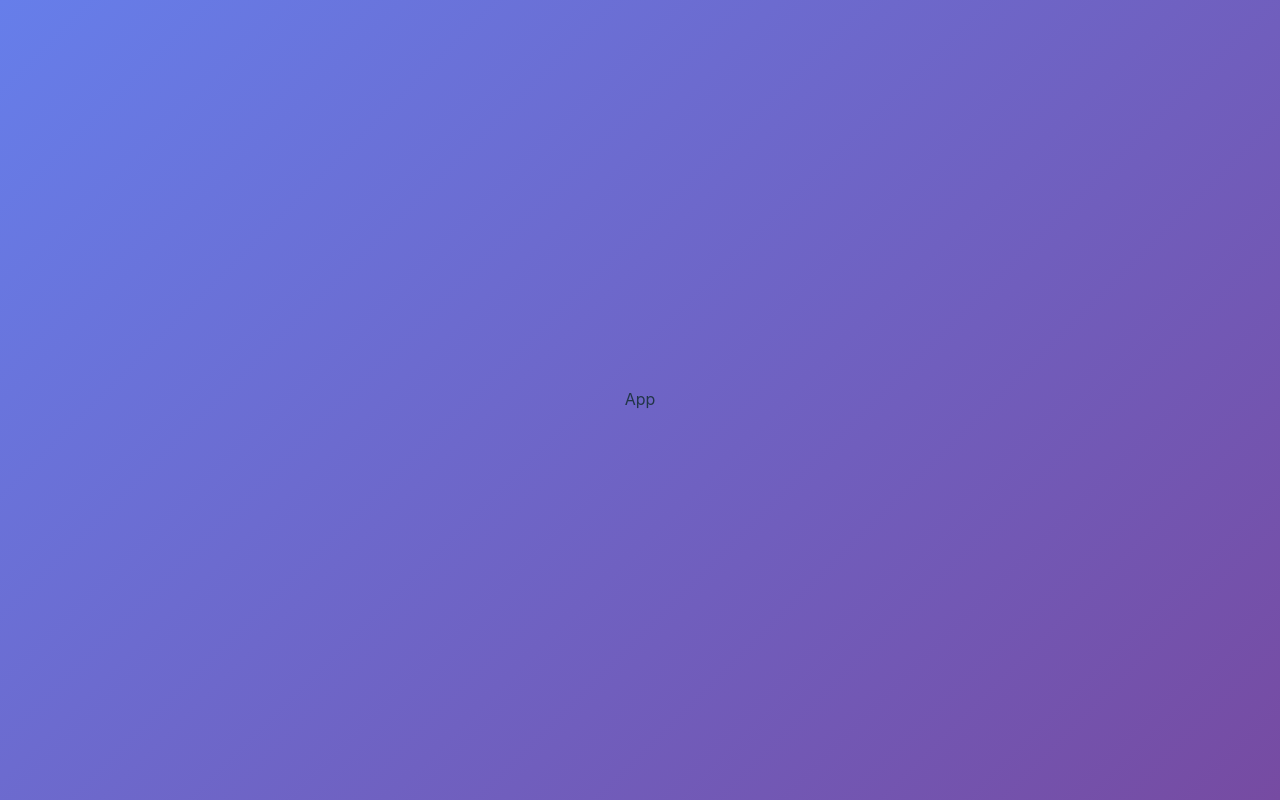
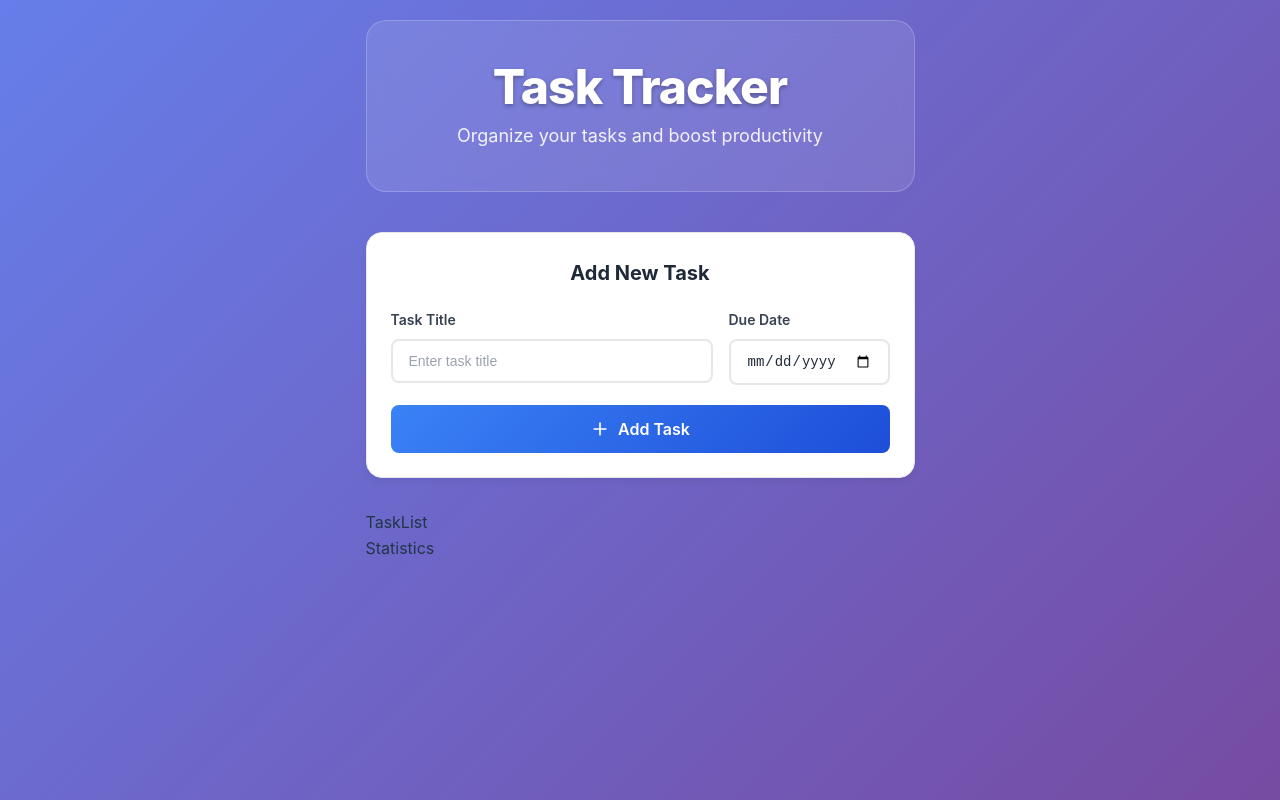
Before and after one commit to webdev-mohdamir/react-004, a React (Vite) app: page / in a window 1280 px wide. Built offline with nearby package versions, Linux system fonts and the light colour scheme.

Commit message:
Added app and task components

```diff
--- a/src/App.css
+++ b/src/App.css
@@ -11,7 +11,7 @@
 .app-header {
   text-align: center;
   margin-bottom: 40px;
-  padding: 40px 20px;
+  padding: 40px 80px;
   background: rgba(255, 255, 255, 0.1);
   border-radius: 20px;
   backdrop-filter: blur(10px);
--- a/src/App.jsx
+++ b/src/App.jsx
@@ -1,5 +1,30 @@
+import TaskForm from "./components/TaskForm.jsx";
+import TaskList from "@/components/TaskList";
+import Statistics from "@/components/Statistics";
+import "./App.css";
+
 const App = () => {
-  return <div>App</div>;
+  return (
+    <div className="app">
+      <header className="app-header">
+        <h1 className="app-title">Task Tracker</h1>
+        <p className="app-subtitle">
+          Organize your tasks and boost productivity
+        </p>
+      </header>
+
+      <main className="app-main">
+        {/* Task form */}
+        <TaskForm />
+
+        {/* task list */}
+        <TaskList />
+
+        {/* statistics */}
+        <Statistics />
+      </main>
+    </div>
+  );
 };
 
 export default App;
--- a/src/components/TaskForm.css
+++ b/src/components/TaskForm.css
@@ -46,6 +46,7 @@
   font-size: 14px;
   transition: border-color 0.2s ease;
   background: white;
+  color: #1f2937;
 }
 
 .form-group input:focus {
--- a/src/components/TaskForm.jsx
+++ b/src/components/TaskForm.jsx
@@ -1,5 +1,37 @@
+import { Plus } from "lucide-react";
+import "./TaskForm.css";
+
 const TaskForm = () => {
-  return <div>TaskForm</div>;
+  return (
+    <div className="task-form-container">
+      <h2 className="form-title">Add New Task</h2>
+
+      <form className="task-form">
+        <div className="form-row">
+          <div className="form-group">
+            <label htmlFor="title">Task Title</label>
+            <input
+              type="text"
+              id="title"
+              name="title"
+              placeholder="Enter task title"
+              required
+            />
+          </div>
+
+          <div className="form-group">
+            <label htmlFor="dueDate">Due Date</label>
+            <input type="date" id="dueDate" required />
+          </div>
+        </div>
+
+        <button type="submit" className="submit-button">
+          <Plus width={20} />
+          Add Task
+        </button>
+      </form>
+    </div>
+  );
 };
 
 export default TaskForm;
--- a/src/components/TaskList.jsx
+++ b/src/components/TaskList.jsx
@@ -1,3 +1,5 @@
+import "./TaskList.css";
+
 const TaskList = () => {
   return <div>TaskList</div>;
 };
```
